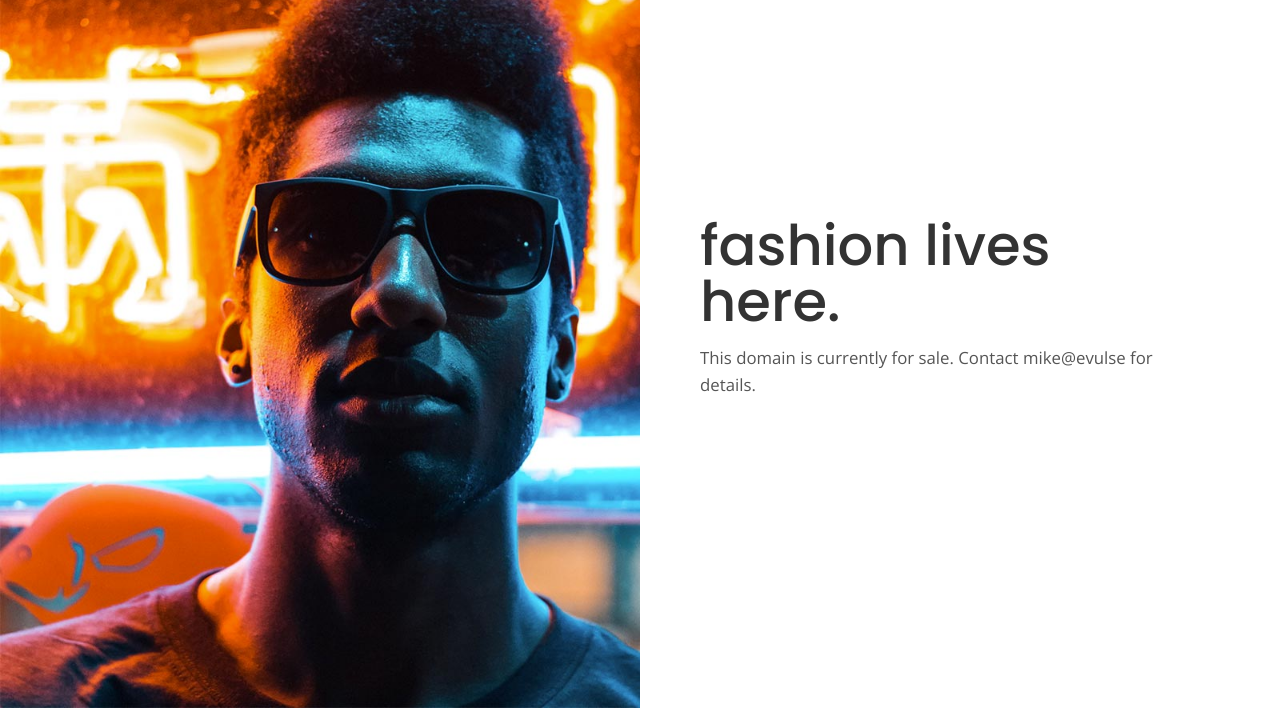
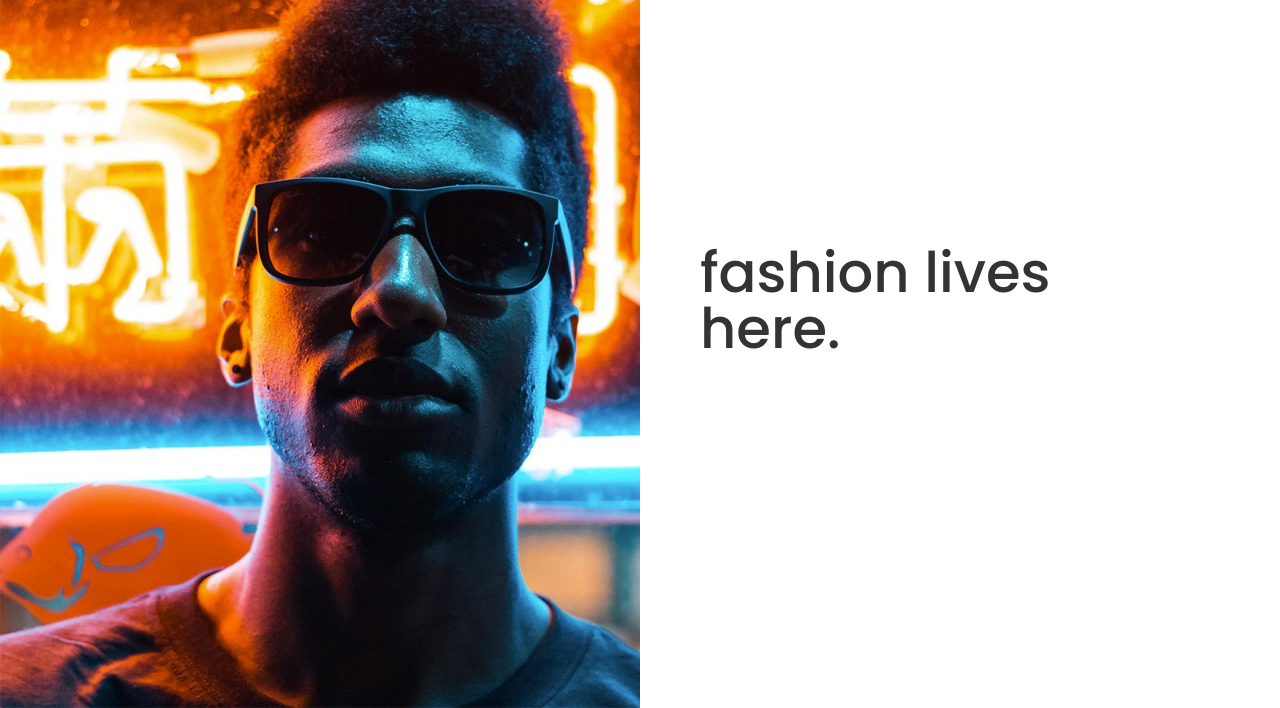
Before and after one commit to evulse/styl.com, a plain HTML site: page index.html in a window 1280 px wide. Shown: the part 92-800 px from the top of the page. Drawn offline with nearby package versions, Linux system fonts and the light colour scheme.

Commit message:
Update index.html

```diff
--- a/index.html
+++ b/index.html
@@ -1,7 +1,7 @@
 <!DOCTYPE HTML>
 <html lang="en">
 <head>
-	<title>styl. The next home of fashion</title>
+	<title>styl - fashion lives here.</title>
 	<meta http-equiv="X-UA-Compatible" content="IE=edge">
     <meta name="viewport" content="width=device-width, initial-scale=1">
 	<meta charset="UTF-8">
@@ -47,7 +47,7 @@
 				<div class="display-table-cell">
 					<div class="main-content">
 						<h1 class="title"><b>fashion lives here.</b></h1>
-						<p>This domain is currently for sale. Contact mike@evulse for details.</p>
+						<p></p>
 
 
 					</div><!-- main-content -->
```
